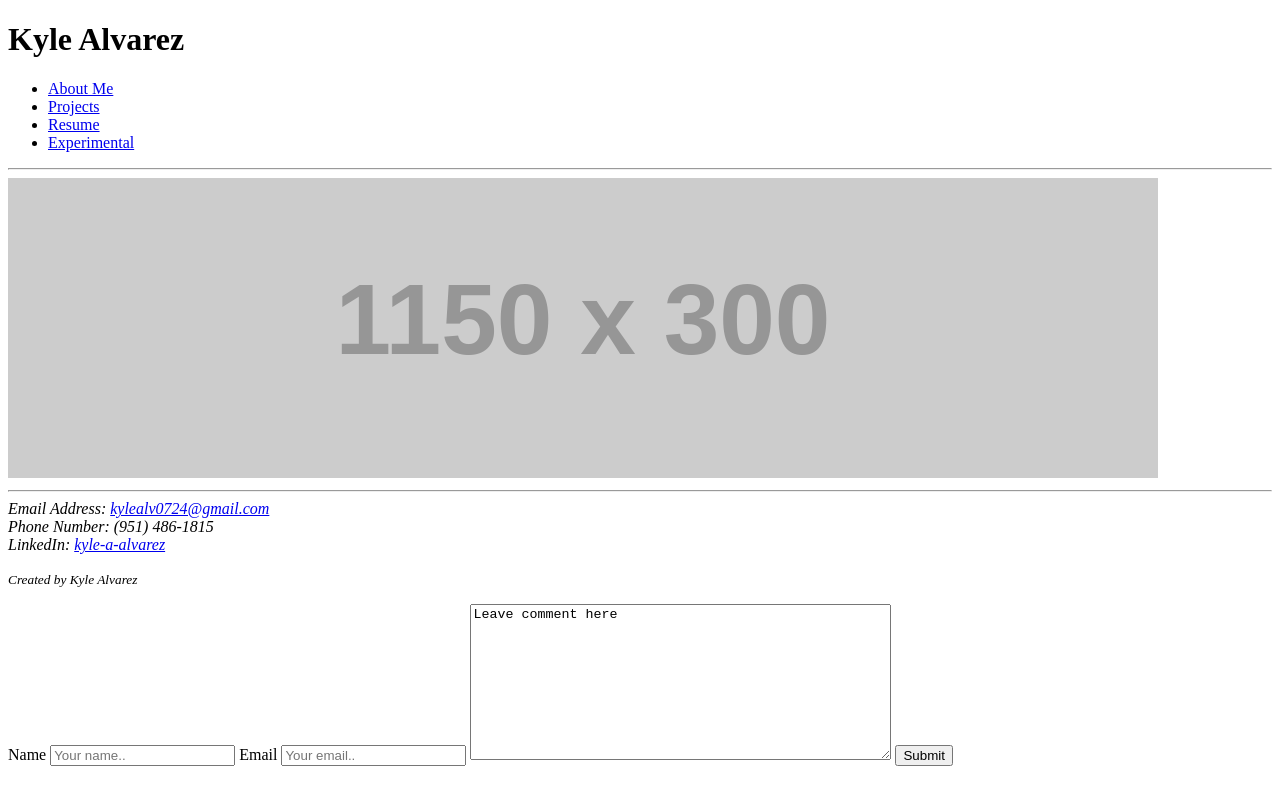
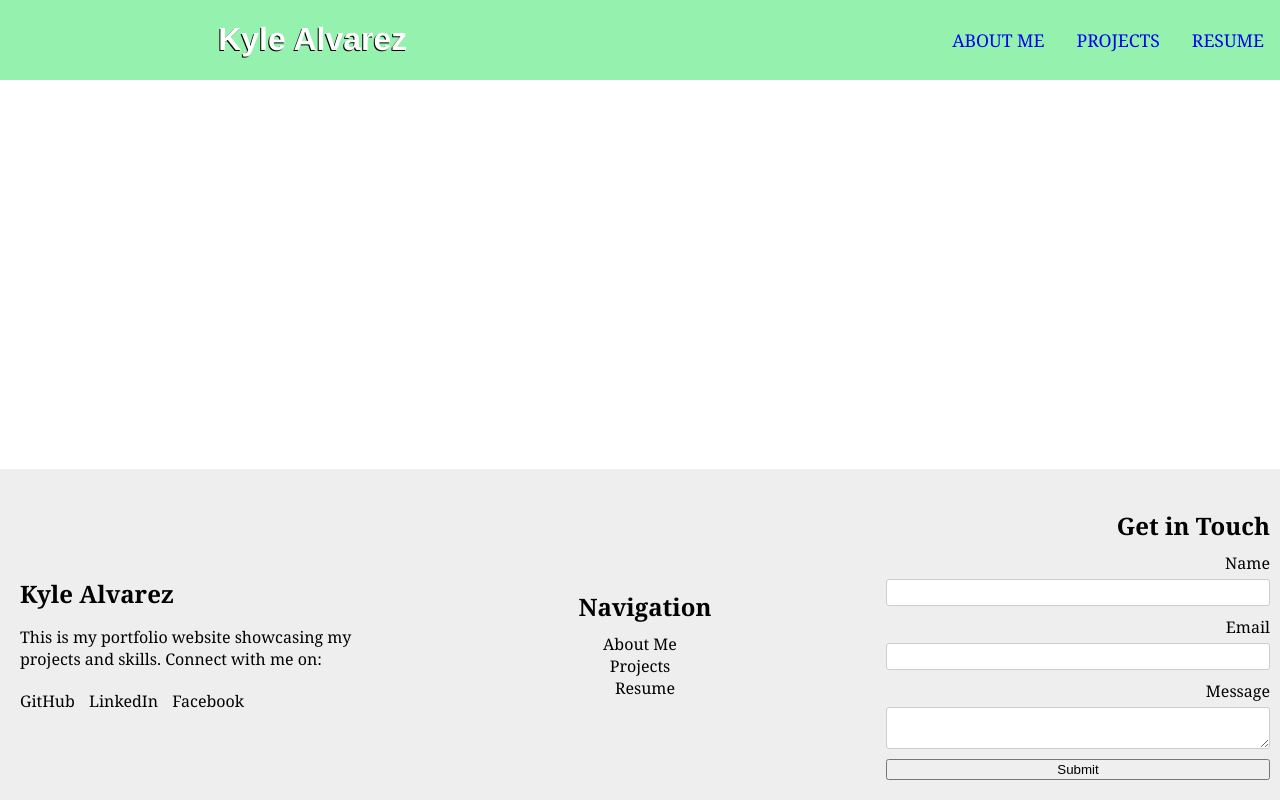
Before and after one commit to k3alvare/cse134b-hw5, a plain HTML site: page index.html in a window 1280 px wide. Drawn offline with Linux system fonts and the light colour scheme; placeholder pictures from the web are drawn by us; a web font is replaced by a local one.

Commit message:
I did a lot

```diff
--- a/index.html
+++ b/index.html
@@ -2,38 +2,57 @@
 <html lang="en-US">
 <head>
     <meta charset="UTF-8">
+    <link rel="stylesheet" href="styles.css">
+    <link rel="stylesheet" href="https://cdnjs.cloudflare.com/ajax/libs/font-awesome/6.3.0/css/all.min.css">
+
     <title> Kyle's Portfolio Homepage </title>
 </head>
 <body>
-    <h1 id="myName"> Kyle Alvarez </h1>
+    <header>
+        <h1 class="header-name"> Kyle Alvarez </h1>
+        <input type="checkbox" id="toggle-nav" class="toggle-nav" >
         <nav>
-        <ul class="navigation">
+            <ul>
                 <li><a href="aboutme.html"> About Me </a></li>
                 <li><a href="projects.html"> Projects </a></li>
                 <li><a href="resume.html"> Resume </a></li>
-            <li><a href="experimentalpage.html"> Experimental </a></li>
             </ul>
         </nav>
-    <hr>
+        <label for="toggle-nav" class="toggle-nav-label">
+            <span></span>
+    </header>
     <main>
-    <img src="https://via.placeholder.com/1150x300" alt= "Image to be determined">
     </main>
-    <hr>
     <footer>
-        <address class="contactInfo">
-                Email Address: <a href="mailto:kylealv0724@gmail.com"> kylealv0724@gmail.com </a><br>
-                Phone Number: (951) 486-1815 <br>
-                LinkedIn: <a href="https://www.linkedin.com/in/kyle-a-alvarez/">kyle-a-alvarez</a>
-                <p class="creationStamp"><small> Created by Kyle Alvarez</small></p>
-        </address>
-        <form action="contact_me.php">
-            <label for="name"> Name </label>
-            <input type="text" name="firstname" id="name" placeholder="Your name..">
-            <label for="email"> Email </label>
-            <input type="email" name="email" id="email" placeholder="Your email..">
-            <textarea name="comment" id="comment" cols="50" rows="10">Leave comment here</textarea>
+        <section class="footer-column-left">
+          <h2>Kyle Alvarez</h2>
+          <p>This is my portfolio website showcasing my projects and skills. Connect with me on:</p>
+          <ul class="social-links">
+            <li><a href="https://github.com/k3alvare/" target="_blank">GitHub</a></li>
+            <li><a href="https://www.linkedin.com/in/kyle-a-alvarez/" target="_blank">LinkedIn</a></li>
+            <li><a href="https://www.facebook.com/kyle.alvarez.581" target="_blank">Facebook</a></li>
+          </ul>
+        </section>
+        <section class="footer-column-middle">
+          <h2>Navigation</h2>
+          <ul class="navigation-links">
+            <li><a href="aboutme.html">About Me</a></li>
+            <li><a href="projects.html">Projects</a></li>
+            <li><a href="resume.html">Resume</a></li>
+          </ul>
+        </section>
+        <section class="footer-column-right">
+          <h2>Get in Touch</h2>
+          <form>
+            <label for="name">Name</label>
+            <input type="text" id="name" name="name" required>
+            <label for="email">Email</label>
+            <input type="email" id="email" name="email" required>
+            <label for="message">Message</label>
+            <textarea id="message" name="message" required></textarea>
             <button type="submit">Submit</button>
           </form>
+        </section>
       </footer>
 </body>
 </html>
--- /dev/null
+++ b/midterm.css
@@ -0,0 +1,55 @@
+* {
+    font-family: sans-serif;
+}
+
+a[href="/"]{
+    color: darkred;
+}
+
+a:hover{
+    text-decoration: none;
+}
+
+h1 {
+    font-size: 2rem;
+    text-align: center;
+}
+
+body {
+    background-color: lightblue;
+    height: 100%;
+    width: 100%;
+}
+
+main {
+    margin: auto;
+    width: 50ch;
+    padding: 20px;
+    border: 3px solid #000;
+    border-radius: 12px;
+    background-color: #FFFFFF;
+}
+
+time {
+    font-style: italic;
+}
+
+.unsubscribe {
+    color: rgb(0, 0, 255);
+}
+
+#submit-msg {
+    margin-bottom: 20px;
+}
+
+#submit-msg+p {
+    margin-top: 20px;
+    margin-bottom: -5px;
+    text-align: center;
+}
+
+#user-email {
+    background-color: lightgray;
+    font-family: monospace;
+    color: #000;
+}
--- /dev/null
+++ b/styles.css
@@ -0,0 +1,334 @@
+/* CSS for Portfolio Pages by Kyle Alvarez (A16003938) */
+
+
+/* || GENERAL STYLES */
+
+
+/* || TYPOGRAPHY */
+@import url('https://fonts.cdnfonts.com/css/montserrat');
+@import url('https://fonts.cdnfonts.com/css/esteban');
+
+
+
+
+html, body {
+    width: 100%;
+    height: 100%;
+    margin: 0px;
+    padding: 0px;
+    overflow-x: hidden;
+    font-family: Esteban, Georgia;
+}
+
+
+/* || HEADER and MAIN NAVIGATION */
+
+header {
+    background: rgb(148, 242, 174);
+    text-align: center;
+    position: fixed;
+    z-index: 999;
+    width: 100%;
+}
+
+
+h1 {
+    font-family: Montserrat, Helvetica, Arial, sans-serif;
+    /* float: left; */
+    color: white;
+    text-shadow: -1px 1px 0 #000;
+
+}
+
+h1 a:visited{
+    color: lightgreen;
+}
+
+h1 a {
+    color: lightgreen;
+    text-decoration: none;
+}
+
+
+nav {
+    position: absolute;
+    text-align: right;
+    top: 100%;
+    right: 0;
+    background: rgb(148, 242, 174);
+    width: 100%;
+    transform: scale(1, 0);
+    transform-origin: top;
+    transition: transform 400ms ease-in-out;
+
+}
+
+nav ul {
+    list-style-type: none;
+    margin: 0;
+    padding: 0;
+}
+
+
+
+nav li {
+    margin-bottom: 1em;
+    margin-right: 1em;
+    text-align: right;
+}
+
+nav a {
+    font-size: 1.1rem;
+    text-transform: uppercase;
+    text-decoration: none;
+    opacity: 0;
+    transition: opacity 150ms ease-in-out;
+}
+
+nav ul a:hover {
+    color: white;
+}
+
+nav a:visited {
+    text-decoration: none;
+    color: black;
+}
+
+.toggle-nav {
+    display: none;
+}
+
+.toggle-nav-label {
+    position: absolute;
+    top: 0;
+    right: 0;
+    margin-right: 1em;
+    height: 100%;
+    display: flex;
+    align-items: center;
+}
+
+.toggle-nav-label span,
+.toggle-nav-label span::before,
+.toggle-nav-label span::after {
+    display: block;
+    background: black;
+    height: 2px;
+    width: 2em;
+    border-radius: 2px;
+    position: relative;
+}
+
+.toggle-nav-label span::before,
+.toggle-nav-label span::after{
+    content: '';
+    position: absolute;
+
+}
+
+.toggle-nav-label span::before {
+    bottom: 7px;
+}
+
+.toggle-nav-label span::after {
+    top: 7px;
+}
+
+
+.toggle-nav:checked ~ nav {
+    transform: scale(1, 1);
+}
+
+.toggle-nav:checked ~ nav a {
+    opacity: 1;
+    transition: opacity 250ms ease-in-out 250ms;
+}
+
+/* || FOOTER */
+
+footer {
+    width: 100%;
+    position: fixed;
+    bottom: 0;
+    left: 0;
+    display: flex;
+    justify-content: space-between;
+    align-items: center;
+    background-color: #eee;
+    padding: 20px;
+    font-size: 16px;
+  }
+
+  .footer-column-left,
+  .footer-column-middle,
+  .footer-column-right {
+    flex-basis: 30%;
+    max-width: 30%;
+    margin-right: 30px;
+  }
+
+  .footer-column-left {
+    text-align: left;
+  }
+
+  .footer-column-left h2 {
+    margin-bottom: 10px;
+  }
+
+  .footer-column-left p {
+    margin-bottom: 20px;
+  }
+
+  .social-links {
+    list-style: none;
+    padding: 0;
+    margin: 0;
+  }
+
+  .social-links li {
+    display: inline-block;
+    margin-right: 10px;
+  }
+
+  .social-links li:last-child {
+    margin-right: 0;
+  }
+
+  .social-links a {
+    color: #000;
+    text-decoration: none;
+  }
+
+  .footer-column-middle {
+    text-align: center;
+  }
+
+  .footer-column-middle h2 {
+    margin-bottom: 10px;
+  }
+
+  .navigation-links {
+    list-style: none;
+    padding: 0;
+    margin: 0;
+    display: flex;
+    flex-direction:  column;
+  }
+
+  .navigation-links li {
+    margin-right: 10px;
+  }
+
+  .navigation-links li:last-child {
+    margin-right: 0;
+  }
+
+  .navigation-links a {
+    color: #000;
+    text-decoration: none;
+  }
+
+  .footer-column-right {
+    text-align: right;
+  }
+
+  .footer-column-right h2 {
+    margin-bottom: 10px;
+  }
+
+  form {
+    display: flex;
+    flex-direction: column;
+  }
+
+  form label {
+    margin-bottom: 5px;
+  }
+
+  form input,
+  form textarea {
+    margin-bottom: 10px;
+    padding: 5px;
+    border: 1px solid #ccc;
+    border-radius: 3px;
+  }
+
+  form input[type="submit"] {
+    background-color: #000;
+    color: #fff;
+    border: none;
+    padding: 10px 20px;
+    border-radius: 3px;
+    cursor: pointer;
+    transition: background-color 0.3s;
+  }
+
+  form input[type="submit"]:hover {
+    background-color: #555;
+  }
+
+@media screen and (min-width: 800px) {
+    .toggle-nav-label {
+        display: none;
+    }
+
+    header {
+        display: grid;
+        grid-template-columns: 1fr auto minmax(600px, 3fr) 1fr
+    }
+
+    h1 {
+        grid-column: 2 / 3;
+        white-space: nowrap;
+
+    }
+
+    nav {
+        all: unset;
+        left:initial;
+
+        grid-column: 3 / 5;
+        display: flex;
+        justify-content: flex-end;
+        align-items: center;
+        white-space: nowrap;
+
+
+    }
+
+    nav ul {
+        display: flex;
+        justify-self: flex-end;
+    }
+
+    nav li {
+        margin-left: 1em;
+        margin-bottom: 0;
+        display: inline;
+
+
+
+    }
+
+    nav a {
+        opacity: 1;
+        position: relative;
+    }
+
+    nav a::before {
+        content: '';
+        display: block;
+        height: 5px;
+        background: white;
+        position: absolute;
+        bottom: -.75em;
+        left: 0;
+        right: 0;
+        transform: scale(0,1);
+        transition: transform ease-in-out 250ms;
+    }
+
+    nav a:hover::before {
+        transform: scale(1, 1)
+    }
+}
```
Also changed, not shown: aboutme.html (+35 -16 lines), midterm.html (added, +32 -0 lines), projects.html (+8 -8 lines). Lines whose indentation alone changed are shown as unchanged.
